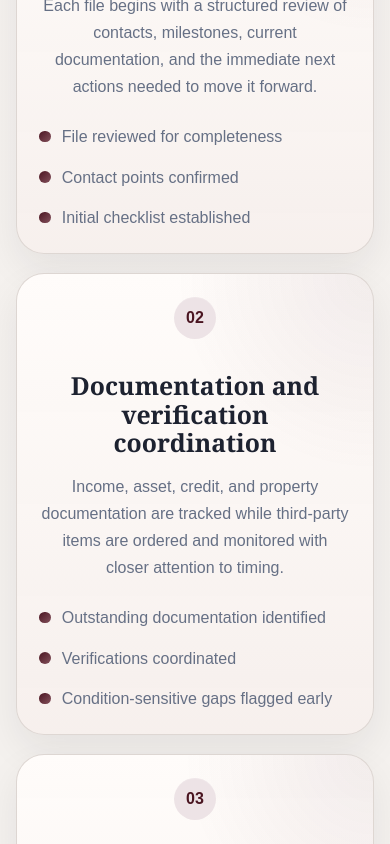
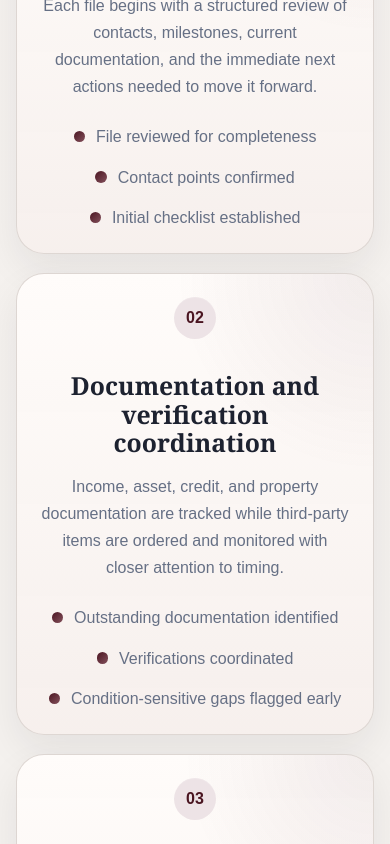
Before and after one commit to Kapriatti/surepath, a Next.js app: page /process in a window 390 px wide. Shown: the part 2080-2924 px from the top of the page. Built offline with nearby package versions, Linux system fonts and the light colour scheme.

Commit message:
Center mobile Process deliverable rows

```diff
--- a/app/globals.css
+++ b/app/globals.css
@@ -1083,7 +1083,11 @@ img {
 
   .deliverable-item {
     grid-template-columns: auto 1fr;
-    justify-items: start;
+    justify-content: center;
+    width: fit-content;
+    max-width: 100%;
+    margin-left: auto;
+    margin-right: auto;
     text-align: left;
   }
 
```
